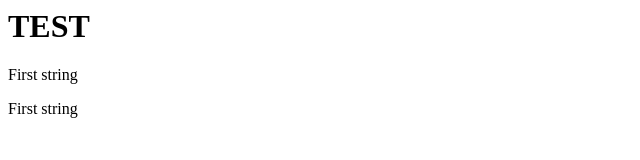
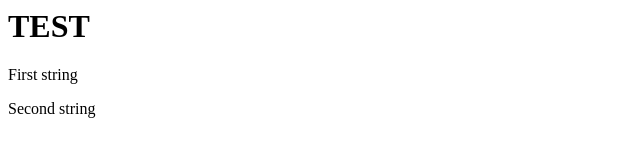
Before and after one commit to omega-pasha/tests, a plain HTML site: page index.html in a window 1280 px wide. Shown: the full height of the page, 0-640 px from the left. Drawn offline with Linux system fonts and the light colour scheme.

Commit message:
more fix

```diff
--- a/index.html
+++ b/index.html
@@ -7,6 +7,6 @@
 <body>
 <h1>TEST</h1>
 <p>First string</p>
-<p>First string</p>
+<p>Second string</p>
 </body>
 </html>
```
